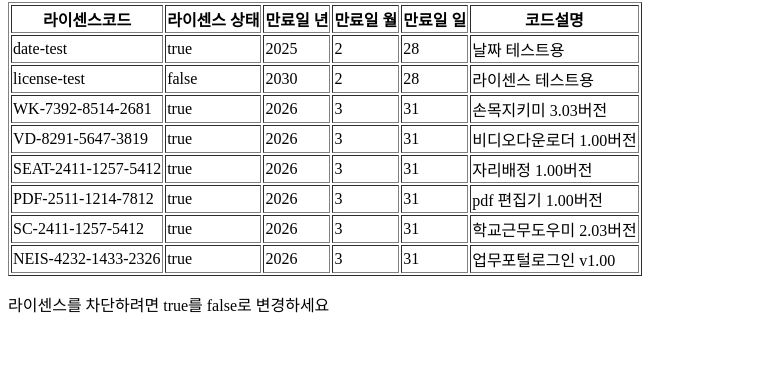
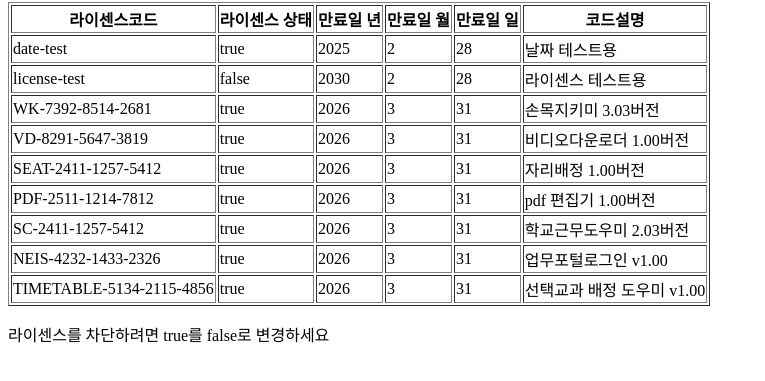
Before and after one commit to jyh1541/kill_switch, a plain HTML site: page index.html in a window 1280 px wide. Shown: the part 87-468 px from the top of the page, without its empty margins (0-765 px from the left). Drawn offline with Linux system fonts and the light colour scheme.

Commit message:
Update index.html
타임테이블 추가

```diff
--- a/index.html
+++ b/index.html
@@ -88,6 +88,15 @@
             <td>업무포털로그인 v1.00</td>
         </tr>
 
+        <tr>
+            <td>TIMETABLE-5134-2115-4856</td>
+            <td class="s0">true</td>
+            <td>2026</td>
+            <td>3</td>
+            <td>31</td>
+            <td>선택교과 배정 도우미 v1.00</td>
+        </tr>
+
     </table>
 
     <p>라이센스를 차단하려면 true를 false로 변경하세요</p>
```
